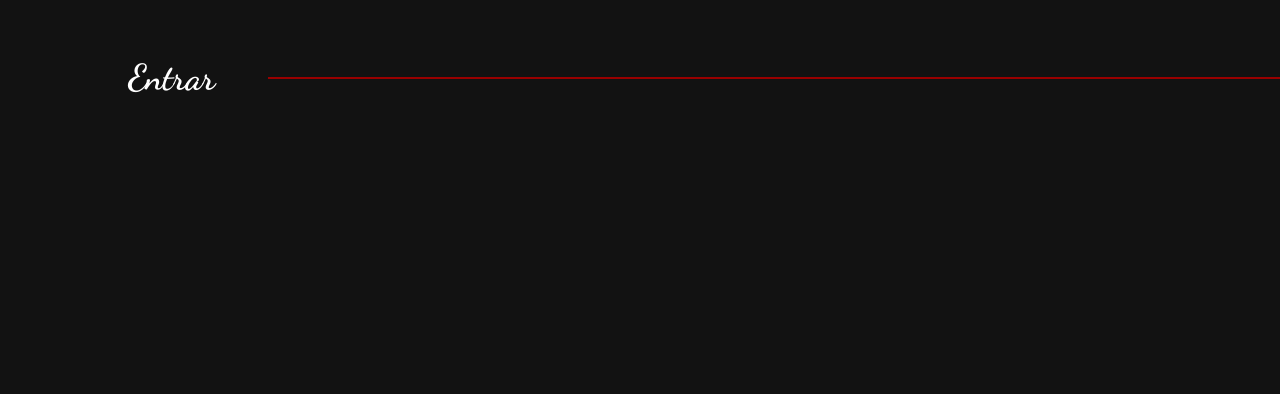
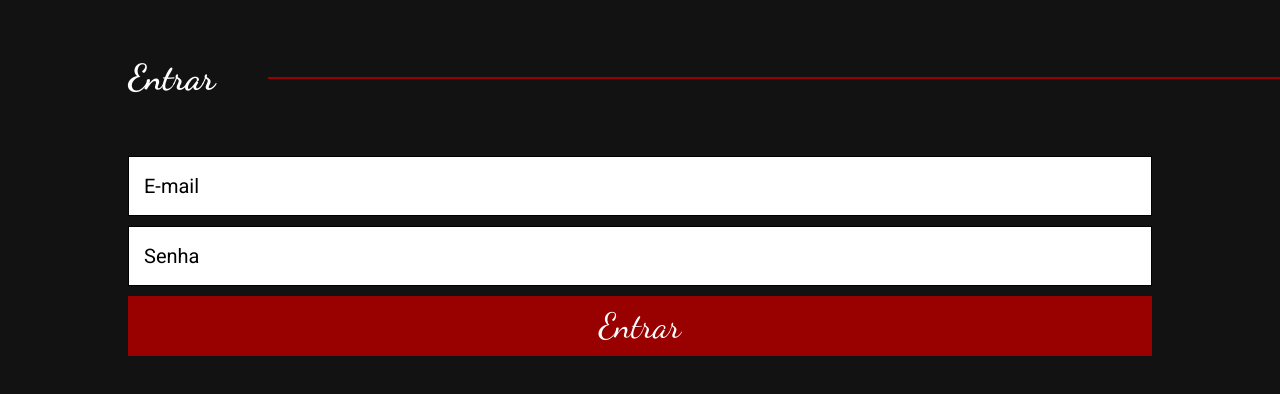
Before and after one commit to onegoodgui/SoundBytes_Front, a React (Create React App) app: page /sign-in in a window 1280 px wide. Shown: the top 394 px of the page. Built offline with nearby package versions, Linux system fonts and the light colour scheme.

Commit message:
sign-in front end in development

```diff
--- a/package.json
+++ b/package.json
@@ -9,6 +9,7 @@
     "dayjs": "^1.10.7",
     "react": "^17.0.2",
     "react-dom": "^17.0.2",
+    "react-loading-icons": "^1.0.8",
     "react-router-dom": "^6.2.1",
     "react-scripts": "5.0.0",
     "styled-components": "^5.3.3",
--- a/src/components/Content.js
+++ b/src/components/Content.js
@@ -5,6 +5,8 @@ const Content = styled.div`
 display:flex;
 flex-direction: column;
 align-items: center;
+justify-content: center;
+
 `
 
 export default Content;
--- a/src/components/Form/Form.js
+++ b/src/components/Form/Form.js
@@ -4,8 +4,10 @@ const Form = styled.form`
 
 display: flex;
 flex-direction: column;
+align-items: center;
 
-gap: 15px;
+gap: 10px;
+padding-top: 60px;
 
 width: 100%;
 
--- a/src/components/Form/Input.js
+++ b/src/components/Form/Input.js
@@ -20,6 +20,8 @@ padding: 0 15px;
 
     color: #000;
 }
+
+opacity: ${props => props.opacity}
 `
 
 export default Input;
--- a/src/pages/Sign-In/index.js
+++ b/src/pages/Sign-In/index.js
@@ -4,8 +4,34 @@ import PageTitle from "../../components/PageTitle/PageTitle"
 import TitleText from "../../components/PageTitle/TitleText"
 import TitleStyle from "../../components/PageTitle/TitleStyle"
 import Form from "../../components/Form/Form"
+import Input from "../../components/Form/Input"
+import Button from "../../components/Form/Button"
+import Loading from "../../services/loading"
+import { useState, useEffect } from "react"
+import { useNavigate } from "react-router-dom"
 
 export default function SignIn(){
+
+    const [isLoading, setIsLoading] = useState(false)
+    const [password, setPassword] = useState('');
+    const [email, setEmail] = useState('');
+    const navigate = useNavigate();
+
+    const loginItems = [{placeholder: 'E-mail', type: 'email', state: setEmail}, {placeholder: 'Senha', type: 'password', state: setPassword}];
+
+
+
+    function ButtonContent(){
+        if(isLoading === true){
+            return(
+                <Loading color="#FFF" height={40} width={40}/>
+            )
+        }
+        else{
+            return(<span>Entrar</span>)
+        }
+    }
+
     return(
         <>
             <Container>
@@ -15,6 +41,13 @@ export default function SignIn(){
                         <TitleStyle/>
                     </PageTitle>
 
+                    <Form>
+                        {loginItems.map((item, index) => (<Input opacity={isLoading === true? 0.8 : 1} disabled={isLoading === true? true : false} placeholder={item.placeholder} type={item.type} key={index}></Input>))}
+
+                        <Button type="submit">
+                            <ButtonContent/>
+                        </Button>
+                    </Form>
 
                </Content>
             </Container>
--- a/src/services/loading.js
+++ b/src/services/loading.js
@@ -0,0 +1,8 @@
+import { Bars } from "react-loading-icons";
+function Loading({type, color, height, width, time, visible}){
+    return(
+        <Bars type={type} color={color} height={height} width={width} timeout={time} visible={visible}/>
+    )
+}
+
+export default Loading;
```
Also changed, not shown: 1 other file (tests, documents, lock files or other folders).
